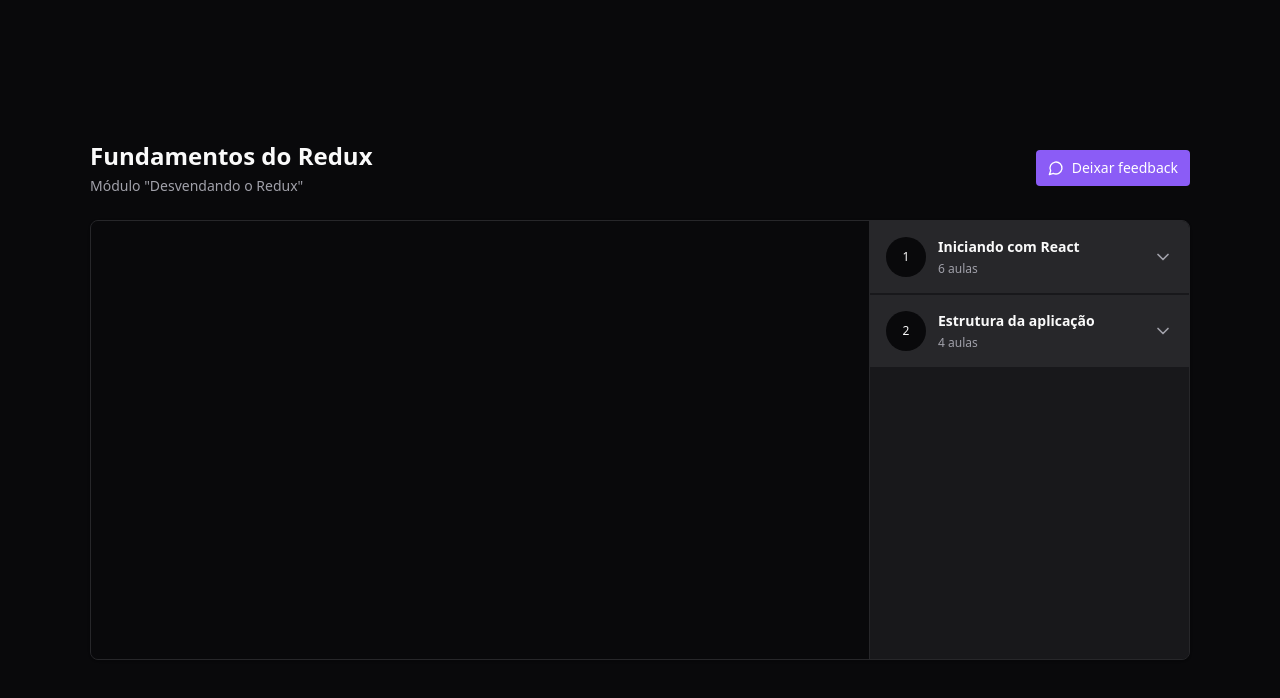
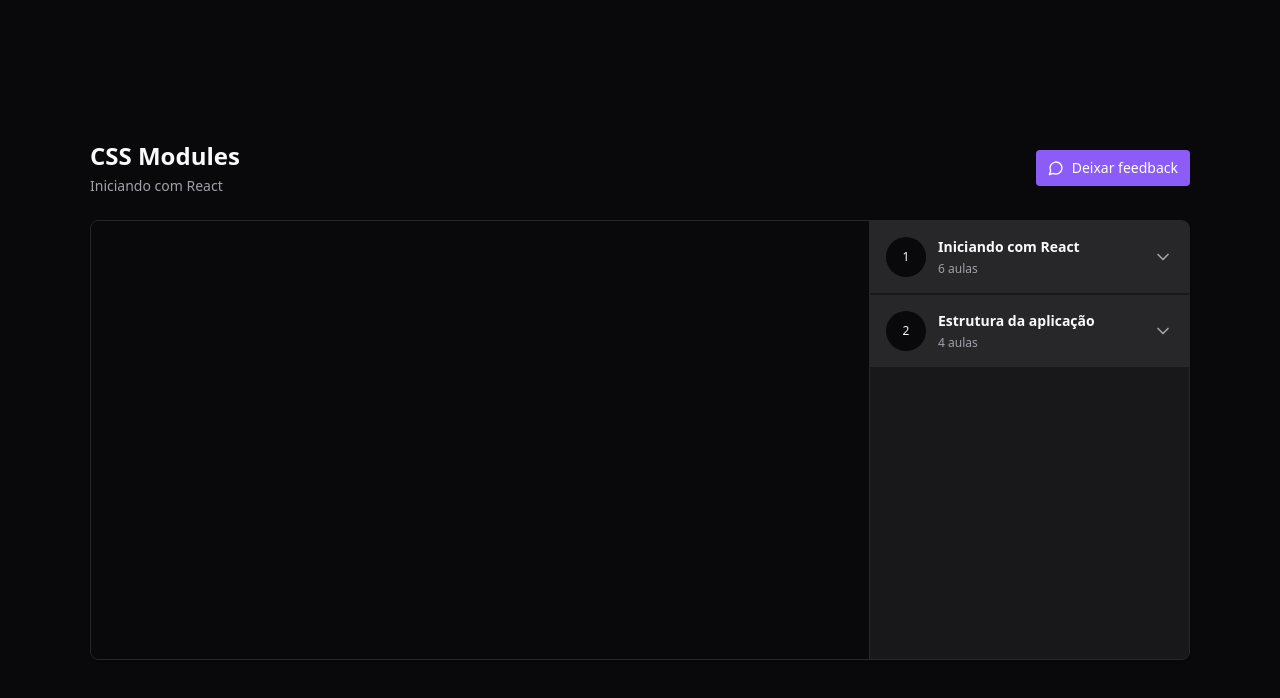
Before and after one commit to Fekleite/react-redux-zustand, a React (Vite) app: page / in a window 1280 px wide. Shown: the top 698 px of the page. Built offline with nearby package versions, Linux system fonts and the light colour scheme.

Commit message:
feat: highlight current lesson

```diff
--- a/src/components/Header.tsx
+++ b/src/components/Header.tsx
@@ -1,8 +1,19 @@
+import { useAppSelector } from "../store";
+
 export function Header() {
+  const { currentLesson, currentModule } = useAppSelector(state => {
+    const { currentLessonIndex, currentModuleIndex } = state.player
+
+    const currentModule = state.player.course.modules[currentModuleIndex]
+    const currentLesson = currentModule.lessons[currentLessonIndex]
+
+    return { currentLesson, currentModule }
+  })
+
   return (
     <div className="flex flex-col gap-1">
-      <h1 className="text-2xl font-bold">Fundamentos do Redux</h1>
-      <span className="text-sm text-zinc-400">Módulo "Desvendando o Redux"</span>
+      <h1 className="text-2xl font-bold">{currentLesson.title}</h1>
+      <span className="text-sm text-zinc-400">{currentModule.title}</span>
     </div>
   );
 }
--- a/src/components/Lesson.tsx
+++ b/src/components/Lesson.tsx
@@ -1,15 +1,25 @@
-import { Video } from "lucide-react";
+import { PlayCircle, Video } from "lucide-react";
 
 interface LessonProps {
   title: string;
   duration: string;
+  isCurrent: boolean
   onPlay: () => void
 }
 
-export function Lesson({ title, duration, onPlay }: LessonProps) {
+export function Lesson({ title, duration, onPlay, isCurrent = false }: LessonProps) {
   return (
-    <button onClick={onPlay} className="flex items-center gap-3 text-sm text-zinc-400">
-      <Video className="w-4 h-4 text-zinc-500" />
+    <button
+      onClick={onPlay}
+      data-active={isCurrent}
+      disabled={isCurrent}
+      className="flex items-center gap-3 text-sm text-zinc-400 data-[active=true]:text-emerald-400 enabled:hover:text-zinc-100"
+    >
+      {isCurrent ? (
+        <PlayCircle className="w-4 h-4 text-emerald-500" />
+      ) : (
+        <Video className="w-4 h-4 text-zinc-500" />
+      )}
       <span>{title}</span>
       <span className="ml-auto font-mono text-xs text-zinc-500">{duration}</span>
     </button>
--- a/src/components/Module.tsx
+++ b/src/components/Module.tsx
@@ -15,6 +15,11 @@
 export function Module({ moduleIndex, title, amountOfLessons }: ModuleProps) {
   const dispatch = useDispatch()
   const lessons = useAppSelector(state => state.player.course.modules[moduleIndex].lessons)
+  const { currentModuleIndex, currentLessonIndex } = useAppSelector(state => {
+    const { currentModuleIndex, currentLessonIndex } = state.player
+
+    return { currentModuleIndex, currentLessonIndex }
+  })
 
   return (
     <Collapsible.Root className="group">
@@ -34,6 +39,8 @@
       <Collapsible.Content>
         <nav className="relative flex flex-col gap-4 p-6">
           {lessons.map((lesson, lessonIndex) => {
+            const isCurrent = currentModuleIndex === moduleIndex && currentLessonIndex === lessonIndex
+
             return (
               <Lesson
                 key={lesson.id}
@@ -42,6 +49,7 @@
                 onPlay={() => {
                   dispatch(play([moduleIndex, lessonIndex]))
                 }}
+                isCurrent={isCurrent}
               />
             )
           })}
```
